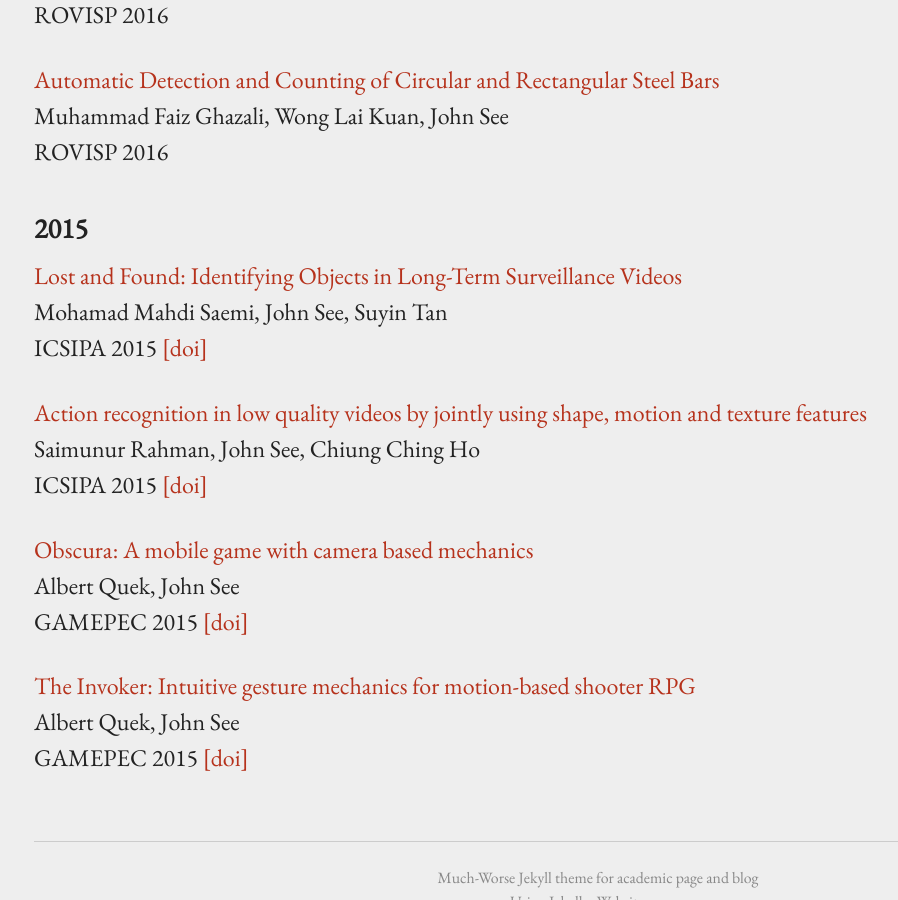
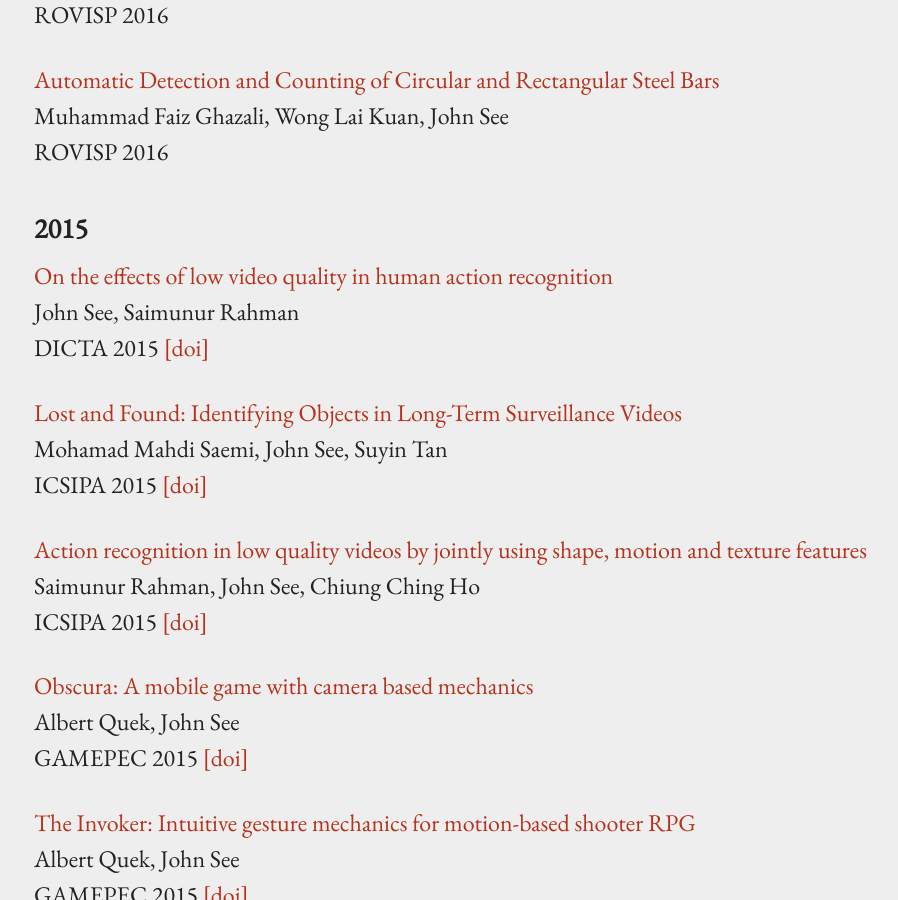
Before and after one commit to viprlab/viprlab.github.io, a Jekyll site: the page built from papers2.md, in a window 1280 px wide and 900 px high, scrolled down 888 px. Shown: the whole window, without its empty margins (42-940 px from the left). Built offline with Jekyll 4.4.1, drawn with Linux system fonts in a browser that asks for light colours.

Commit message:
update yaml

```diff
--- a/papers2.md
+++ b/papers2.md
@@ -35,6 +35,12 @@
           url:     "http://pesona.mmu.edu.my/~johnsee/research/papers/files/steel_rovisp16.pdf"
     - year: "2015"
       groups:
+        - title:   "On the effects of low video quality in human action recognition"
+          author:  "John See, Saimunur Rahman"
+          pub:     "DICTA 2015"
+          url:     "http://pesona.mmu.edu.my/~johnsee/research/papers/files/effects_dicta15.pdf"
+          type:     c
+          doi:     "http://dx.doi.org"
         - title:   "Lost and Found: Identifying Objects in Long-Term Surveillance Videos"
           author:  "Mohamad Mahdi Saemi, John See, Suyin Tan"
           pub:     "ICSIPA 2015"
@@ -59,6 +65,7 @@
           url:     "http://pesona.mmu.edu.my/~johnsee/research/papers/files/invoker_gamepec15.pdf"
           type:     c
           doi:     "http://dx.doi.org"
+
 ---
 
 ## Publications
```
